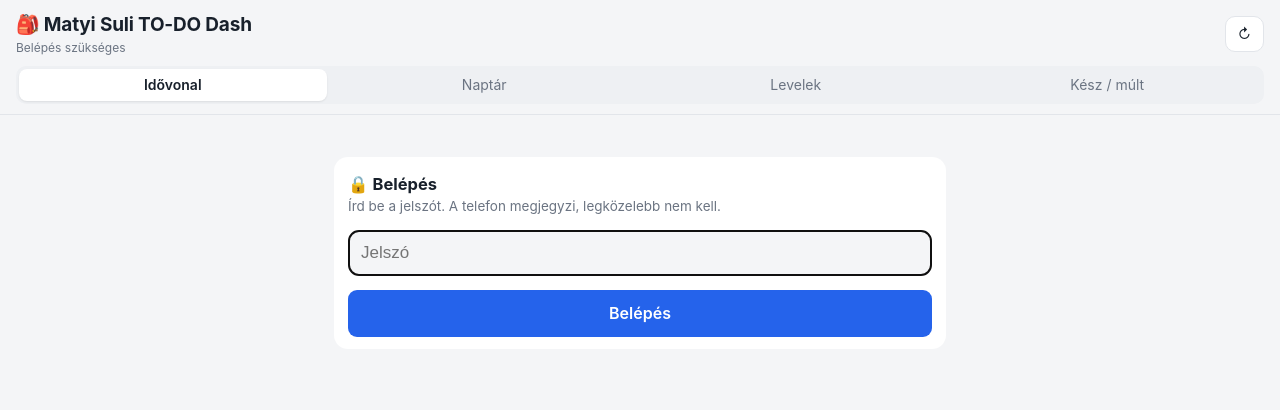
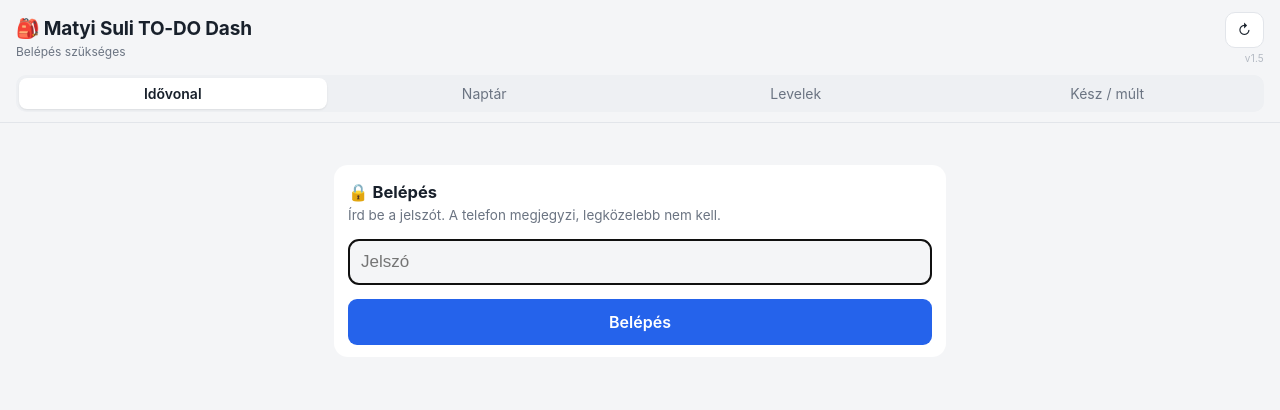
Before and after one commit to thepilotF/Matyi-Iskola-Dash, a plain HTML site: page index.html in a window 1280 px wide. Drawn offline with Linux system fonts and the light colour scheme.

Commit message:
Verziószám a fejléc jobb sarkában (v1.5), szerververzió-ellenőrzéssel
Co-Authored-By: Claude Opus 5.5 <noreply@anthropic.com>
Claude-Session: https://claude.ai/code/session_01TDqZKEwF1KAfFuSnpc1L1o

```diff
--- a/index.html
+++ b/index.html
@@ -41,6 +41,8 @@
   .fej { display: flex; align-items: center; justify-content: space-between; gap: 8px; }
   h1 { font-size: 19px; margin: 0; letter-spacing: -.01em; }
   .frissitve { font-size: 12px; color: var(--muted); margin-top: 1px; }
+  .jobb { display: flex; flex-direction: column; align-items: flex-end; gap: 3px; }
+  .verzio { font-size: 10px; color: var(--faint); opacity: .7; letter-spacing: .02em; }
   .gomb { border: 1px solid var(--line); background: var(--card); border-radius: 10px; padding: 7px 12px; font-size: 14px; }
   .gomb:disabled { opacity: .5; }
   .fulek { display: flex; gap: 4px; margin-top: 10px; background: var(--chip); padding: 3px; border-radius: 10px; }
@@ -206,7 +208,10 @@
       <h1>🎒 Matyi Suli TO-DO Dash</h1>
       <div class="frissitve" id="frissitve">Betöltés…</div>
     </div>
-    <button class="gomb" id="frissitGomb" onclick="frissitesMost()">↻</button>
+    <div class="jobb">
+      <button class="gomb" id="frissitGomb" onclick="frissitesMost()">↻</button>
+      <span class="verzio" id="verzio"></span>
+    </div>
   </div>
   <div class="fulek">
     <button class="ful aktiv" data-ful="idovonal" onclick="fulValt(this)">Idővonal</button>
@@ -222,6 +227,7 @@
 
 <script>
   // ===== Az Apps Script webalkalmazás címe (/exec végű) =====
+  const APP_VERZIO = '1.5';
   const API_URL = 'https://script.google.com/macros/s/AKfycbwLj1ReUxz4A-OMWXU5b181wxFdwHlxxcR_sSNnQnMMBTD5QsRzckbckS4l30Lbbrs/exec';
 
   // Hívás az Apps Script felé, sütik nélkül (így nem számít, hány Google-fiókkal vagy bejelentkezve)
@@ -545,6 +551,9 @@
       ? 'Frissítve: ' + f.toLocaleString('hu-HU', { month: 'short', day: 'numeric', hour: '2-digit', minute: '2-digit' })
       : 'Még nem volt frissítés';
 
+    document.getElementById('verzio').textContent = 'v' + APP_VERZIO +
+      (ADAT.szerverVerzio !== APP_VERZIO ? ' · GS ' + (ADAT.szerverVerzio || 'régi') : '');
+
     let html = ADAT.utolsoHiba ? '<div class="hiba">⚠️ ' + esc(ADAT.utolsoHiba) + '</div>' : '';
 
     if (FUL === 'idovonal') {
@@ -639,6 +648,7 @@
     felugroRajzol();
   }
 
+  document.getElementById('verzio').textContent = 'v' + APP_VERZIO;
   KULCS ? betolt() : belepesMutat();
   setInterval(betolt, 10 * 60 * 1000);
   document.addEventListener('visibilitychange', () => { if (!document.hidden) betolt(); });
```
